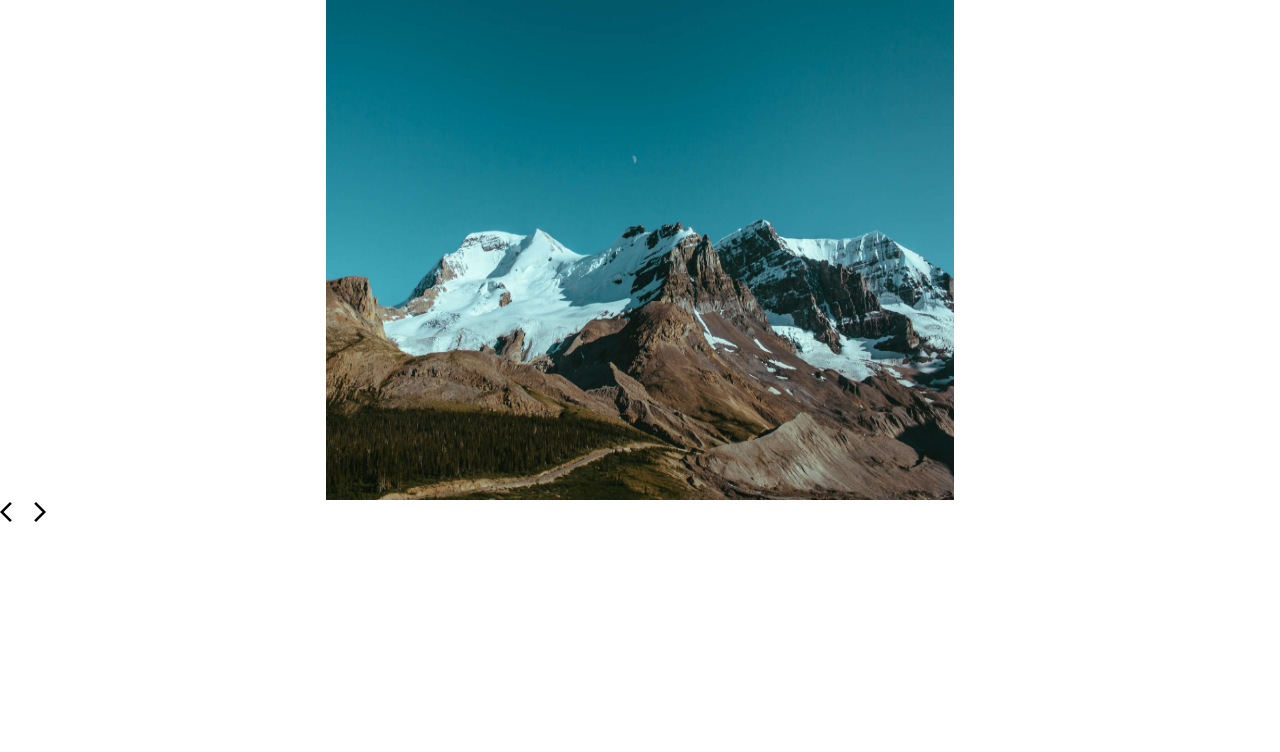
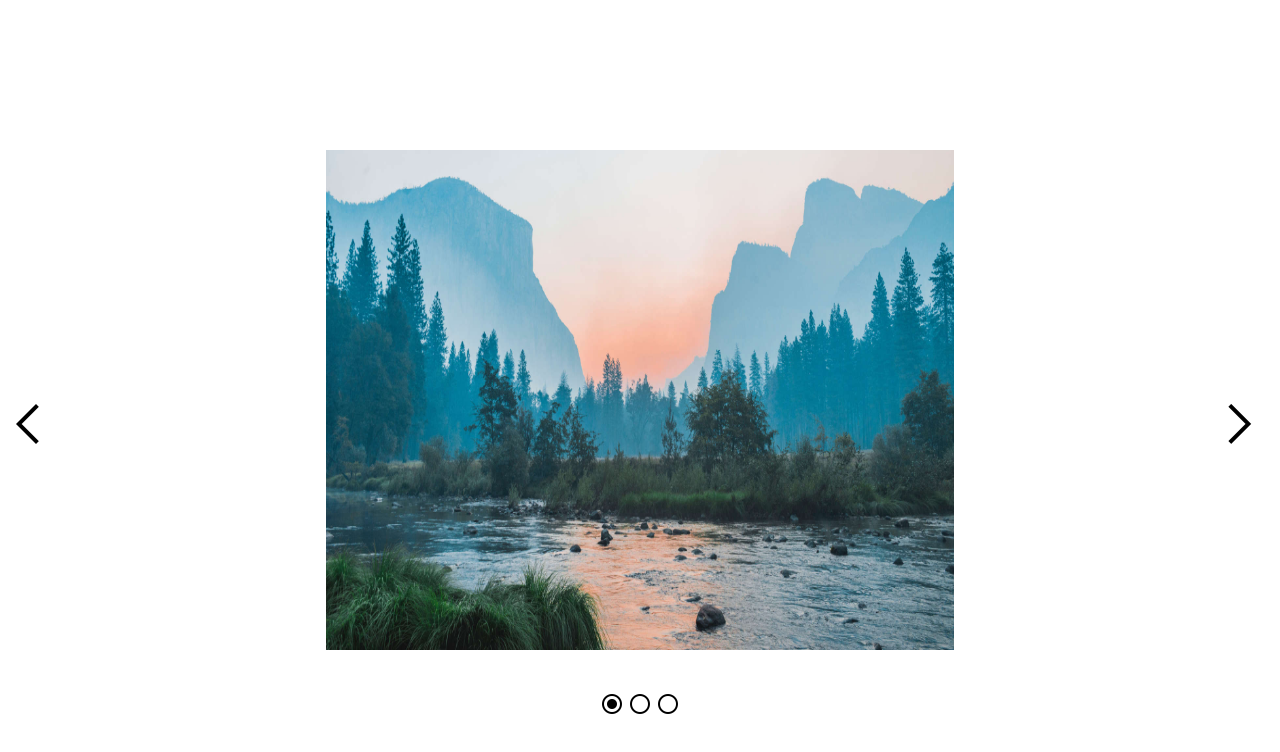
Before and after one commit to KarolKarnas/simple-slider, a plain HTML site: page index.html in a window 1280 px wide. Both pictures are taken after a click on the element "arrow_back_ios". Drawn offline with nearby package versions, Linux system fonts and the light colour scheme.

Commit message:
Create navigation
navigate with:
- arrow icons - click
- dots navigation - click
- leftArrow, rightArrow - keydown

```diff
--- a/index.html
+++ b/index.html
@@ -1,11 +1,14 @@
 <!DOCTYPE html>
 <html lang="pl">
 	<head>
-    <meta charset="UTF-8">
-    <meta http-equiv="X-UA-Compatible" content="IE=edge">
-    <meta name="viewport" content="width=device-width, initial-scale=1.0">
-    <link rel="stylesheet" href="style.css">
-    <link rel="stylesheet" href="https://fonts.googleapis.com/css2?family=Material+Symbols+Outlined:opsz,wght,FILL,GRAD@48,400,0,0" />
+		<meta charset="UTF-8" />
+		<meta http-equiv="X-UA-Compatible" content="IE=edge" />
+		<meta name="viewport" content="width=device-width, initial-scale=1.0" />
+		<link rel="stylesheet" href="style.css" />
+		<link
+			rel="stylesheet"
+			href="https://fonts.googleapis.com/css2?family=Material+Symbols+Outlined:opsz,wght,FILL,GRAD@48,400,0,0"
+		/>
 		<title>Simple-Slider</title>
 	</head>
 	<body>
@@ -16,19 +19,19 @@
 				<img class="slide img-3" src="./img/3.jpg" alt="" />
 			</div>
 		</div>
-
-<div id="cool-div"></div>
-
-<!-- <button id="prev-btn">Prev</button> -->
-<!-- <button id="next-btn">Next</button> -->
-<span id="prev-btn" class="icon material-symbols-outlined">
+		<span id="prev-btn" class="icon-prev icon material-symbols-outlined">
 			arrow_back_ios
 		</span>
-<span id="next-btn" class="icon material-symbols-outlined">
+		<span id="next-btn" class="icon-next icon material-symbols-outlined">
 			arrow_forward_ios
 		</span>
 
+		<div class="slider-nav">
+			<span class="icon-nav material-symbols-outlined" data-counter="0"> radio_button_checked </span>
+			<span class="icon-nav material-symbols-outlined" data-counter="1"> radio_button_unchecked </span>
+			<span class="icon-nav material-symbols-outlined" data-counter="2"> radio_button_unchecked </span>
+		</div>
+
 		<script src="script.js"></script>
-
 	</body>
 </html>
--- a/script.js
+++ b/script.js
@@ -1,54 +1,65 @@
 const images = document.querySelectorAll('.slide');
-let imagesDuplicates = [...images];
+const sliderNav = document.querySelector('.slider-nav');
 
 const size = images[0].clientWidth;
-console.log(size);
+// console.log(size);
 
-let firstDup = images[0].cloneNode(true)
-firstDup.classList.add('first-dup')
-imagesDuplicates.push(firstDup);
+let counter = 0;
+const maxCounter = images.length - 1;
+const minCounter = 0;
 
-let lastDup = images[images.length - 1].cloneNode(true)
-lastDup.classList.add('last-dup')
-imagesDuplicates.unshift(lastDup);
+const nextBtn = document.getElementById('next-btn');
+const prevBtn = document.getElementById('prev-btn');
 
-const slider = document.querySelector('.slider');
-slider.innerHTML = '';
+const navIcons = document.querySelectorAll('.icon-nav');
 
-console.log(imagesDuplicates);
+const renderNav = (counter) => {
+	navIcons.forEach((icon) => {
+		if (counter == icon.dataset.counter) {
+			icon.innerHTML = 'radio_button_checked';
+		} else {
+			icon.innerHTML = 'radio_button_unchecked';
+		}
+	});
+};
 
-function renderOnLoad() {
-    imagesDuplicates.forEach((slide) => {
-        const value = -855;
-        slide.style.transform = `translateX(${value}px)`
-        slider.appendChild(slide);
-    });
-}
-renderOnLoad()
+const renderWithCoutner = (counter) => {
+	images.forEach((slide) => {
+		const value = counter * -size;
+		slide.style.transform = `translateX(${value}px)`;
+	});
+	renderNav(counter);
+};
 
-let counter = 1;
-let maxCounter = imagesDuplicates.length - 1;
-let minCounter = 0
+const nextImage = () => {
+	if (counter < maxCounter) counter++;
+	renderWithCoutner(counter);
+};
 
-function renderWithCoutner(counter) {
-    imagesDuplicates.forEach((slide) => {
-        const value = counter * -855;
-        slide.style.transform = `translateX(${value}px)`
-    });
-}
-
-
-const nextBtn = document.getElementById('next-btn')
-const prevBtn = document.getElementById('prev-btn')
+const prevImage = () => {
+	if (counter > minCounter) counter--;
+	renderWithCoutner(counter);
+};
 
 nextBtn.addEventListener('click', () => {
-if (counter < maxCounter)
-counter++;
-renderWithCoutner(counter)
-})
+	nextImage();
+});
 
 prevBtn.addEventListener('click', () => {
-if (counter > minCounter)
-counter--;
-renderWithCoutner(counter)
-})
+	prevImage();
+});
+
+window.addEventListener('keydown', (e) => {
+	if (e.keyCode === 39) {
+		nextImage();
+	} else if (e.keyCode === 37) {
+		prevImage();
+	}
+});
+
+sliderNav.addEventListener('click', (e) => {
+	if (e.target.classList.contains('icon-nav')) {
+		counter = e.target.dataset.counter;
+		renderWithCoutner(counter);
+	}
+});
--- a/style.css
+++ b/style.css
@@ -4,43 +4,58 @@
 	box-sizing: border-box;
 }
 
-/* body {
-    overflow: hidden;
+body {
+	/* overflow: hidden; */
+	height: 100vh;
 	display: flex;
 	justify-content: center;
 	align-items: center;
-} */
+}
 
 .slider-container {
 	width: 49%;
 	margin: auto;
-/* border: 5px solid black; */
 	overflow: hidden;
-
 }
-
 
 .slider {
 	display: flex;
-
 	height: 500px;
 	width: 100%;
 }
-
-
 
 .slide {
 	/* height: 100%; */
 	width: 100%;
 	/* position: absolute; */
-    transition: transform 0.8s linear;
-
+	transition: transform 0.5s linear;
 }
 
-/* .img-1 {
-    transform: translateX(1000px);
-} */
+.icon:hover,
+.icon-nav:hover {
+	cursor: pointer;
+	color: lightslategrey;
+}
 
-.icon:hover {
- cursor: pointer;
+.icon {
+	position: absolute;
+	top: 50%;
 }
+
+.material-symbols-outlined.icon {
+	font-size: 3rem;
+}
+
+.icon-prev {
+	left: 1rem;
+}
+.icon-next {
+	right: 1rem;
+}
+
+.slider-nav {
+	position: absolute;
+	left: 50%;
+	transform: translateX(-50%);
+	bottom: 10%;
+}
```
Lines whose indentation alone changed are shown as unchanged.
